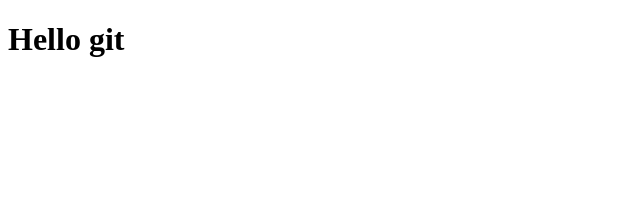
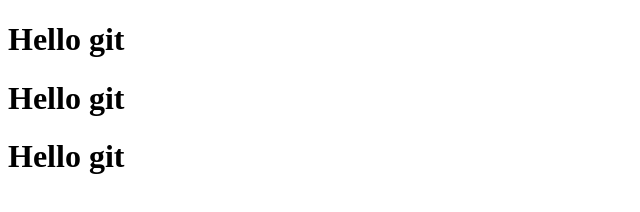
Before and after one commit to AhrievRamazan/Git-and-Github-Course, a plain HTML site: page index.html in a window 1280 px wide. Shown: the whole page, without its empty margins (0-640 px from the left). Drawn offline with Linux system fonts and the light colour scheme.

Commit message:
first commit

```diff
--- a/index.html
+++ b/index.html
@@ -9,6 +9,8 @@
 </head>
 <body>
     <h1>Hello git</h1>
+    <h1>Hello git</h1>
+    <h1>Hello git</h1>
 
     <script src="main.js"></script>
 </body>
```
